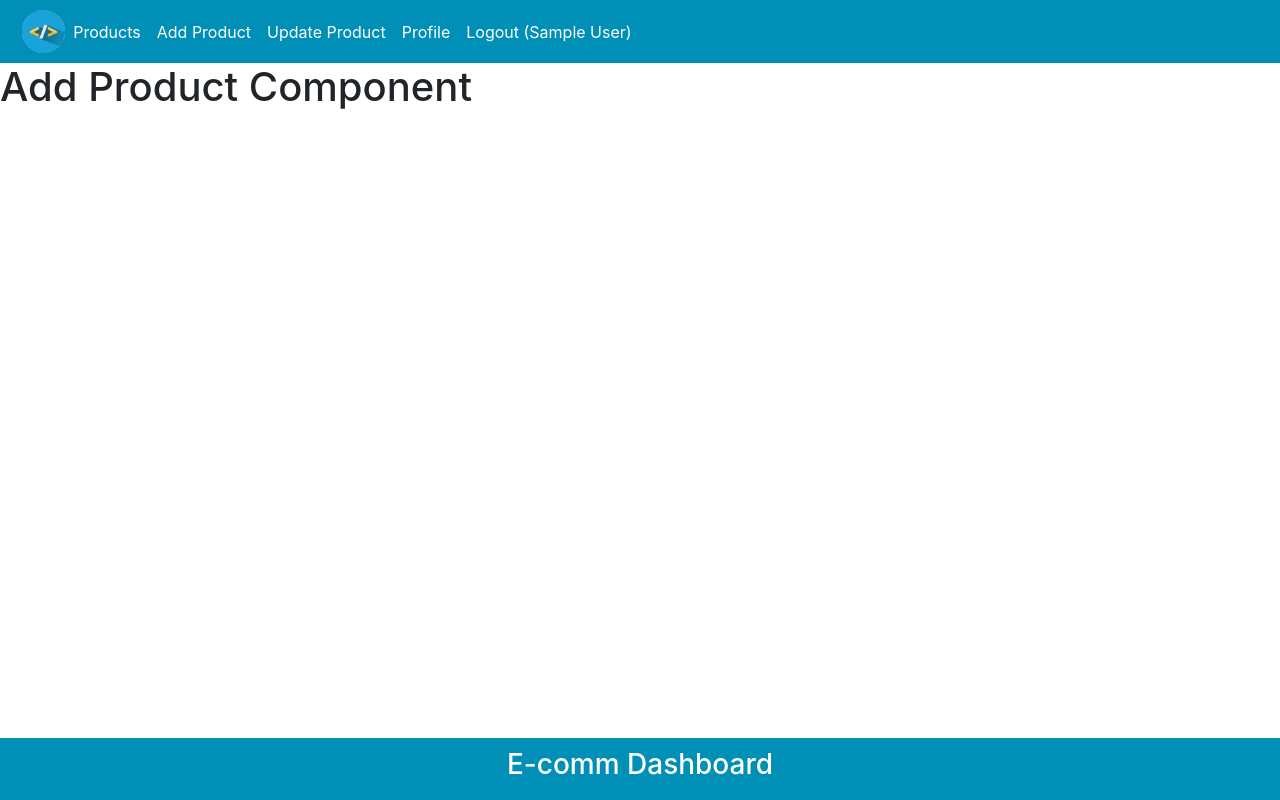
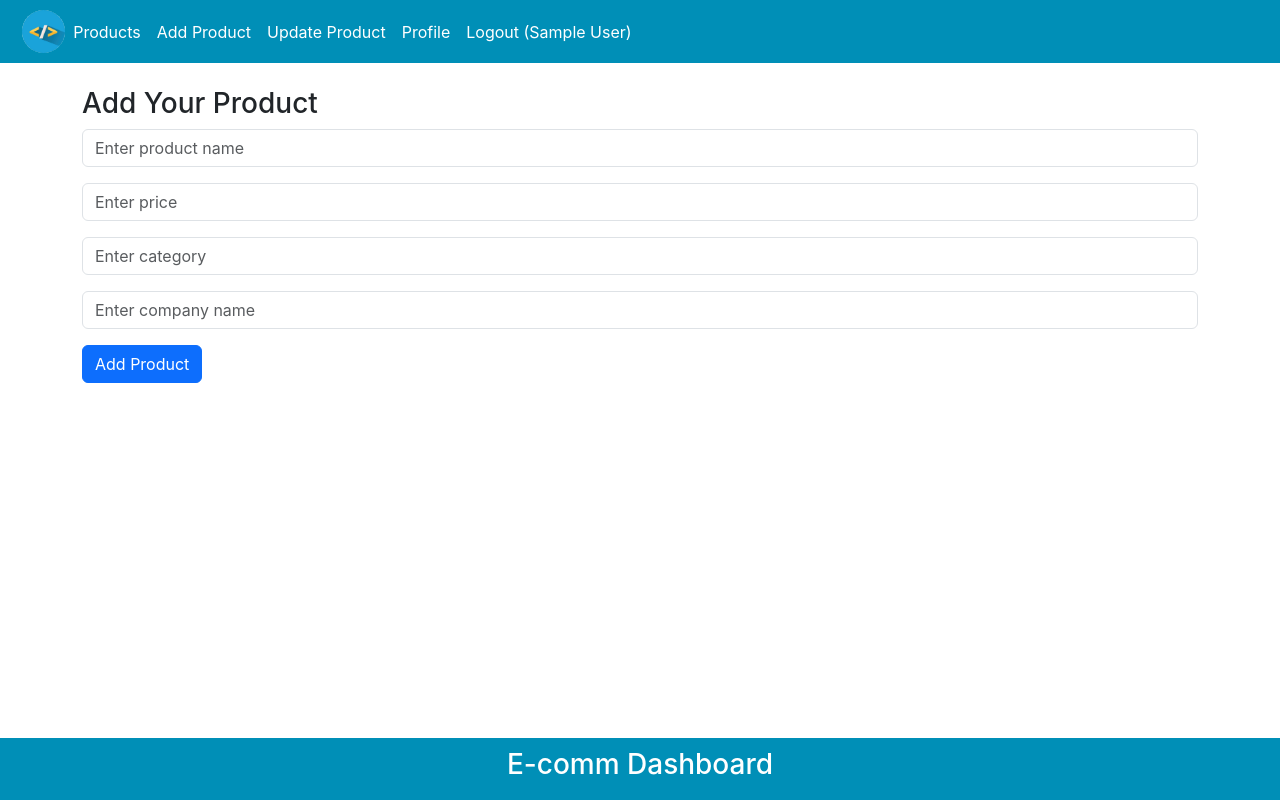
Before and after one commit to luckkalpna/e-Comm_Dashboard, a React (Create React App) app in the folder front-end/: page /add in a window 1280 px wide. Built offline with nearby package versions, Linux system fonts and the light colour scheme; sample sign-in values are in the browser's storage.

Commit message:
Create Add Product Page on frontend

```diff
--- a/front-end/src/App.js
+++ b/front-end/src/App.js
@@ -5,6 +5,7 @@ import { BrowserRouter, Routes, Route } from "react-router-dom";
 import SignUp from "./components/SignUp";
 import PrivateComponent from "./components/PrivateComponent";
 import Login from "./components/Login";
+import AddProduct from "./components/AddProduct";
 
 function App() {
   return (
@@ -14,7 +15,7 @@ function App() {
         <Routes>
           <Route element={<PrivateComponent />}>
             <Route path="/" element={<h1>Product Listing Component</h1>} />
-            <Route path="/add" element={<h1>Add Product Component</h1>} />
+            <Route path="/add" element={<AddProduct />} />
             <Route path="/update" element={<h1>Update Product Component</h1>} />
             <Route path="/logout" element={<h1>Logout Page</h1>} />
             <Route path="/profile" element={<h1>Profile Page</h1>} />
--- /dev/null
+++ b/front-end/src/components/AddProduct.js
@@ -0,0 +1,63 @@
+import React from 'react'
+
+export default function AddProduct() {
+  const [name, setName] = React.useState('');
+  const [price, setPrice] = React.useState('');
+  const [category, setCategory] = React.useState('');
+  const [company, setCompany] = React.useState('');
+  const addProduct = async () =>{
+    console.log(name, price, category, company);
+  }
+  return (
+    <>
+    <div className="container my-4">
+      <h3>Add Your Product</h3>
+      <form>
+        <div className="mb-3">
+          <input
+            type="text"
+            className="form-control"
+            id="name"
+            placeholder="Enter product name"
+            value={name}
+            onChange={(e) => setName(e.target.value)}
+          />
+        </div>
+        <div className="mb-3">
+          <input
+            type="text"
+            className="form-control"
+            id="price"
+            placeholder="Enter price"
+            value={price}
+            onChange={(e) => setPrice(e.target.value)}
+          />
+        </div>
+        <div className="mb-3">
+          <input
+            type="text"
+            className="form-control"
+            id="category"
+            placeholder="Enter category"
+            value={category}
+            onChange={(e) => setCategory(e.target.value)}
+          />
+        </div>
+        <div className="mb-3">
+          <input
+            type="text"
+            className="form-control"
+            id="company"
+            placeholder="Enter company name"
+            value={company}
+            onChange={(e) => setCompany(e.target.value)}
+          />
+        </div>
+        <button onClick={addProduct} type="button" className="btn btn-primary">
+          Add Product
+        </button>
+        </form>
+        </div>
+    </>
+  )
+}
```
